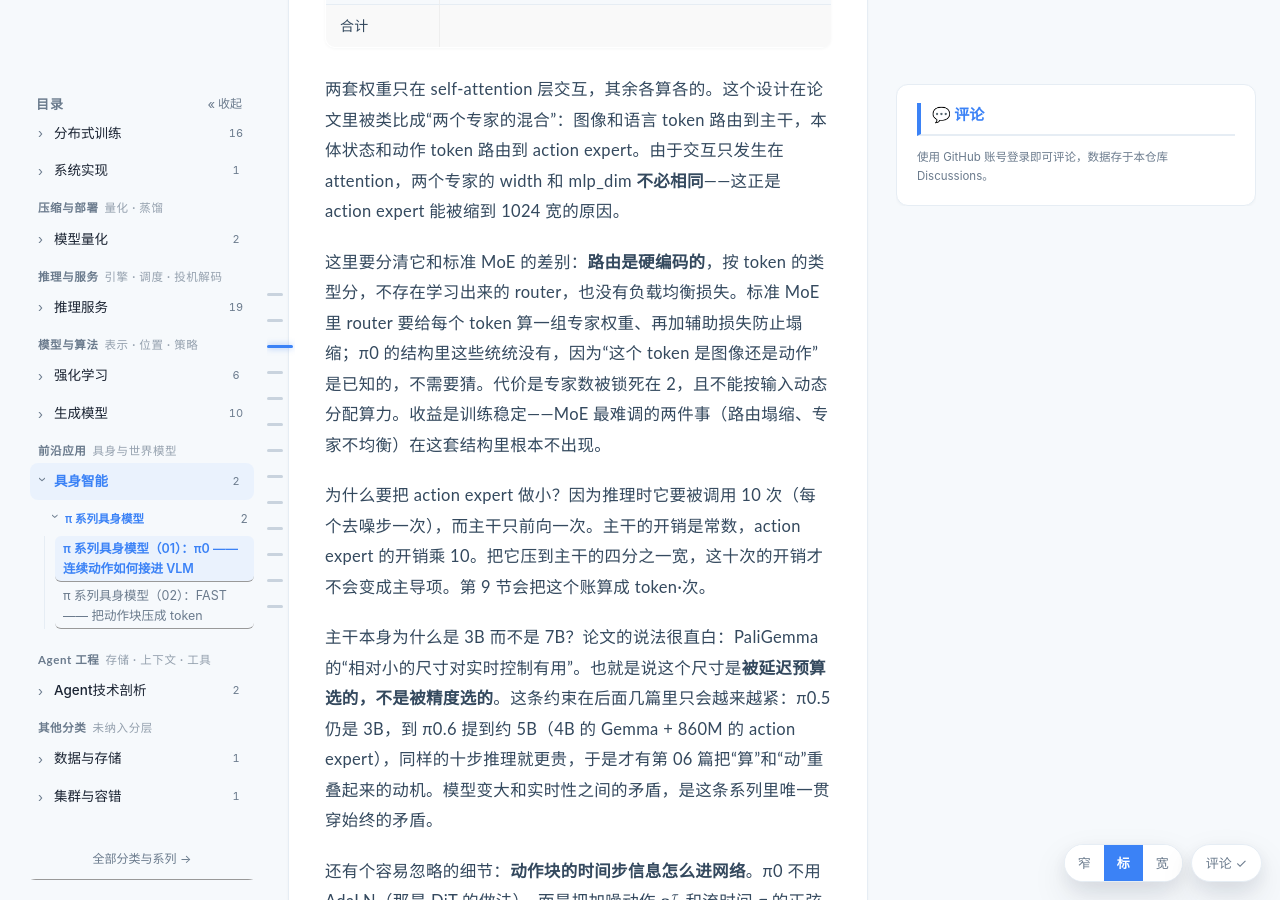
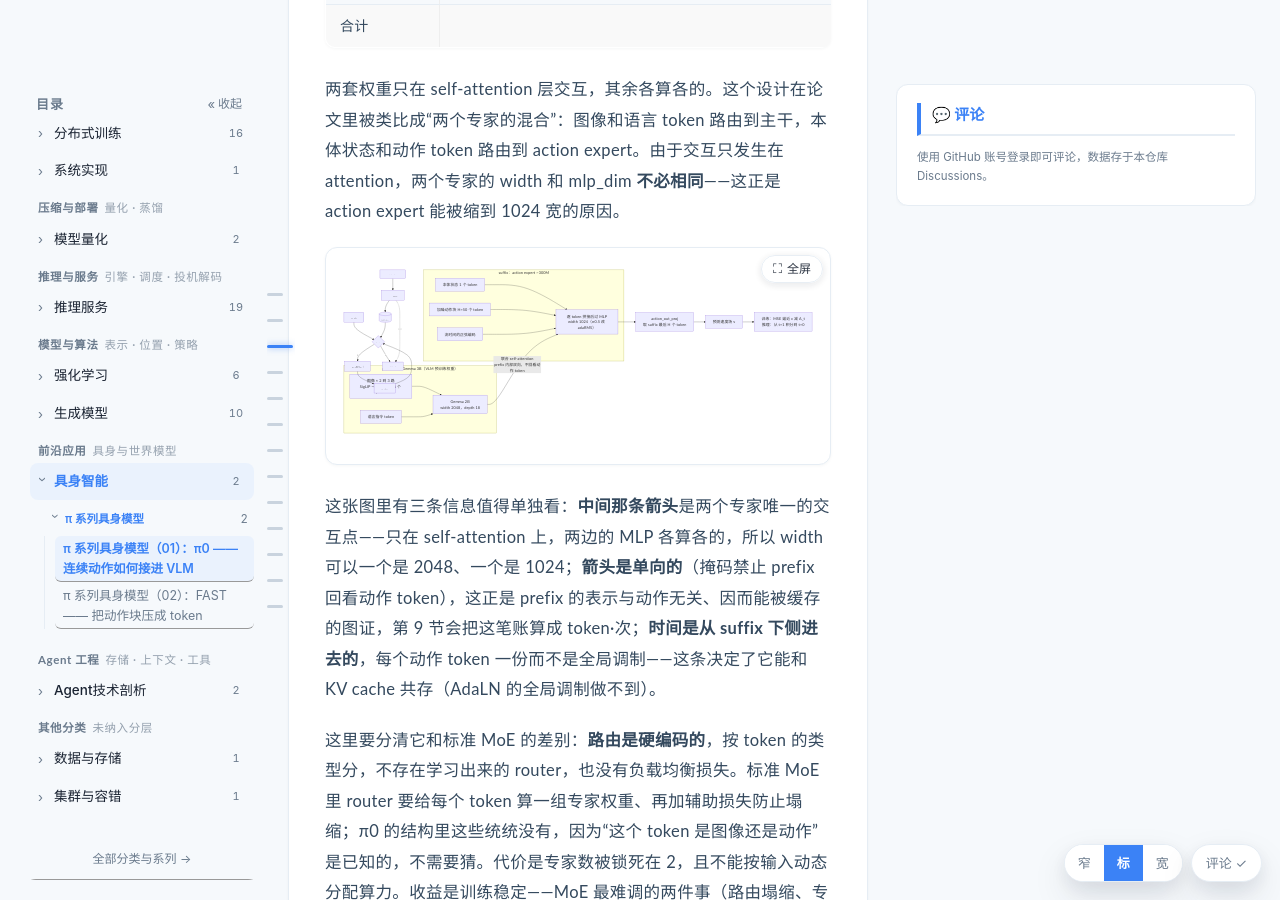
Before and after one commit to lrypcy/lrypcy.github.io, a Jekyll site: the page built from _posts/2026-11-02-pi-vla-01-pi0-flow-matching.md, in a window 1280 px wide and 900 px high, scrolled down 5726 px. Built offline with Jekyll 4.4.1, drawn with Linux system fonts in a browser that asks for light colours; comment, search, counter and statistics services are not loaded; some of the changed text lies outside the part shown.

Commit message:
pi-vla 01/02: 各补两张 Mermaid 架构图（前向结构、推理循环、FAST 流水线、双头对比）

````diff
--- a/_posts/2026-11-02-pi-vla-01-pi0-flow-matching.md
+++ b/_posts/2026-11-02-pi-vla-01-pi0-flow-matching.md
@@ -115,6 +115,29 @@ $$
 | 合计 | | 3.3B |
 
 两套权重只在 self-attention 层交互，其余各算各的。这个设计在论文里被类比成“两个专家的混合”：图像和语言 token 路由到主干，本体状态和动作 token 路由到 action expert。由于交互只发生在 attention，两个专家的 width 和 mlp_dim **不必相同**——这正是 action expert 能被缩到 1024 宽的原因。
+
+```mermaid
+flowchart LR
+    subgraph PRE["prefix：PaliGemma 3B（VLM 预训练权重）"]
+        direction TB
+        IMG["图像 × 2 到 3 路<br/>SigLIP → 每相机 256 个 patch"] --> LLM
+        LANG["语言指令 token"] --> LLM
+        LLM["Gemma 2B<br/>width 2048，depth 18"]
+    end
+    subgraph SUF["suffix：action expert ~300M"]
+        direction TB
+        ST["本体状态 1 个 token"] --> MLP
+        ACT["加噪动作块 H=50 个 token"] --> MLP
+        TIME["流时间的正弦编码"] --> MLP
+        MLP["逐 token 拼接后过 MLP<br/>width 1024（π0.5 改 adaRMS）"]
+    end
+    LLM -->|"联合 self-attention<br/>prefix 内部双向，不回看动作 token"| MLP
+    MLP --> PROJ["action_out_proj<br/>取 suffix 最后 H 个 token"]
+    PROJ --> VT["预测速度场 v"]
+    VT --> LOSS["训练：MSE 逼近 ε 减 A_t<br/>推理：从 t=1 积分到 t=0"]
+```
+
+这张图里有三条信息值得单独看：**中间那条箭头**是两个专家唯一的交互点——只在 self-attention 上，两边的 MLP 各算各的，所以 width 可以一个是 2048、一个是 1024；**箭头是单向的**（掩码禁止 prefix 回看动作 token），这正是 prefix 的表示与动作无关、因而能被缓存的图证，第 9 节会把这笔账算成 token·次；**时间是从 suffix 下侧进去的**，每个动作 token 一份而不是全局调制——这条决定了它能和 KV cache 共存（AdaLN 的全局调制做不到）。
 
 这里要分清它和标准 MoE 的差别：**路由是硬编码的**，按 token 的类型分，不存在学习出来的 router，也没有负载均衡损失。标准 MoE 里 router 要给每个 token 算一组专家权重、再加辅助损失防止塌缩；π0 的结构里这些统统没有，因为“这个 token 是图像还是动作”是已知的，不需要猜。代价是专家数被锁死在 2，且不能按输入动态分配算力。收益是训练稳定——MoE 最难调的两件事（路由塌缩、专家不均衡）在这套结构里根本不出现。
 
@@ -355,6 +378,21 @@ $$
 
 第 4 节说过 prefix 的表示不依赖动作。这条性质在推理时直接兑现成一次缓存复用：第一个去噪步之前，把 prefix 前向一次、把 K/V 存下来；之后十个去噪步只前向 action expert 的 51 个 token（1 个状态 + 50 个动作），attention 对着缓存里的 prefix K/V 做。openpi 的 `sample_actions` 就是这个结构。
 
+```mermaid
+flowchart TD
+    OBS["观测：图像 + 语言 + 本体状态"] --> PRE["prefix 前向一次<br/>542 到 798 个 token"]
+    PRE --> KV[("缓存 prefix 的 K 与 V")]
+    NOISE["x ← 标准高斯<br/>t ← 1"] --> LOOP
+    KV --> LOOP{"t ≥ 0.05 ?"}
+    LOOP -->|"是"| STEP["suffix 前向一次：state + x + t<br/>只算 51 个 token，attention 读缓存"]
+    STEP --> UPD["x ← x − 0.1 · v_t<br/>t ← t − 0.1"]
+    UPD --> LOOP
+    LOOP -->|"否"| OUT["输出 1 秒动作块"]
+    PRE -.->|"只做一次"| OUT
+```
+
+循环里唯一被重复计算的是**最下边那条回路**，上面的 prefix 前向只走一次。这也解释了第 3 节那个“为什么把 action expert 做小”的问题：回路里的每一步都要过一遍 action expert，而主干只在开头出现一次。
+
 数值上这两条路必须等价。实验 E 用小规模多头注意力验证：cache 复用与全序列前向的输出差值 **0.000e+00**（逐位相同，因为计算路径一致）。为了证明这个测试不是“测了个寂寞”，加了一个负对照——只把 prefix 的 V 顺序打乱，输出偏差 1.472。顺带一个该记住的性质：**K 和 V 同步置换是等变的**，attention 输出不变，所以负对照必须打破配对。
 
 把复用折成 token·次（一个 token 过一层算一次）：
````
Also changed, not shown: _posts/2026-11-03-pi-vla-02-fast-action-tokenizer.md (+29 -0 lines).
